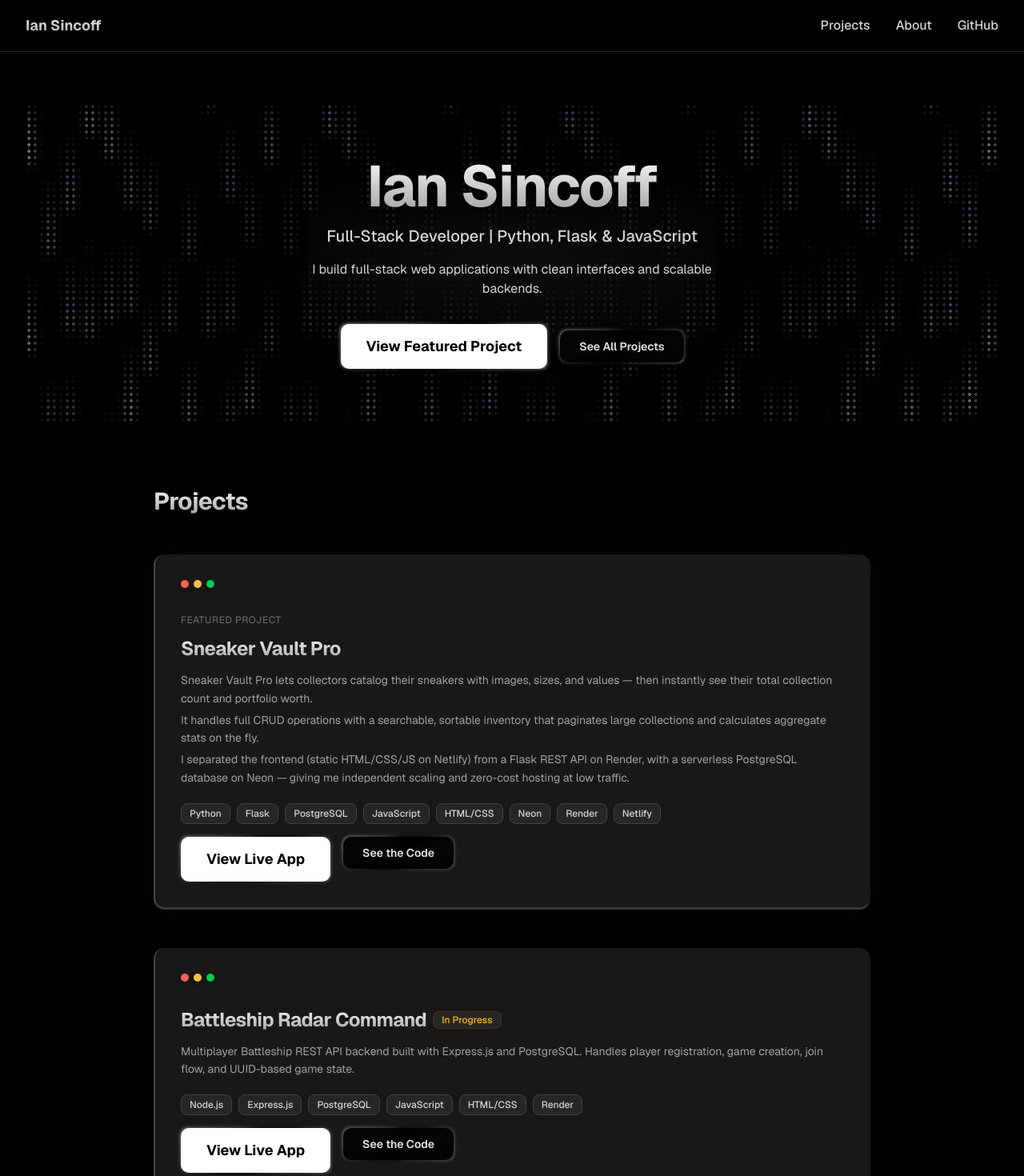
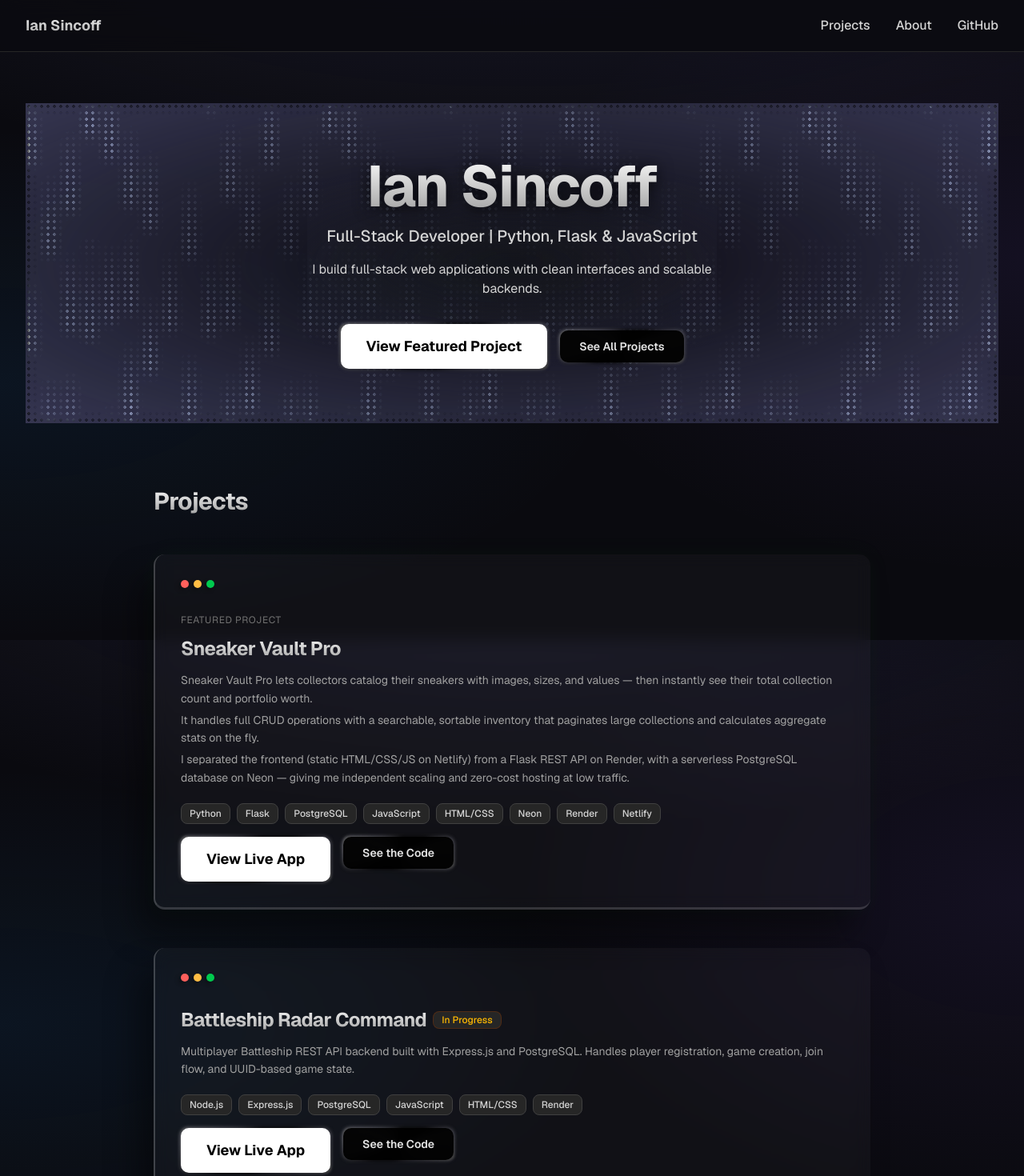
Before and after one commit to sincoff/Portfolio, a Next.js app: page / in a window 1280 px wide. Shown: the top 1470 px of the page at 80% size. Built offline with nearby package versions, Linux system fonts and the light colour scheme.

Commit message:
background ui updates

```diff
--- a/src/app/globals.css
+++ b/src/app/globals.css
@@ -135,7 +135,13 @@
     @apply border-border outline-ring/50;
   }
   body {
-    @apply bg-background text-foreground;
+    @apply text-foreground;
+    background-color: #0a0a0f;
+    background-image:
+      radial-gradient(ellipse 80% 50% at 50% -20%, rgba(120, 119, 198, 0.15), transparent),
+      radial-gradient(ellipse 60% 40% at 0% 60%, rgba(33, 150, 243, 0.08), transparent),
+      radial-gradient(ellipse 50% 50% at 100% 40%, rgba(139, 92, 246, 0.08), transparent);
+    background-attachment: fixed;
     -webkit-font-smoothing: antialiased;
     -moz-osx-font-smoothing: grayscale;
   }
--- a/src/app/layout.tsx
+++ b/src/app/layout.tsx
@@ -22,7 +22,7 @@ export default function RootLayout({
   return (
     <html lang="en" className="dark">
       <body
-        className={`${geistSans.variable} ${geistSans.className} antialiased bg-black text-neutral-50`}
+        className={`${geistSans.variable} ${geistSans.className} antialiased text-neutral-50`}
       >
         {children}
       </body>
--- a/src/app/page.tsx
+++ b/src/app/page.tsx
@@ -5,7 +5,7 @@ import { Footer } from "@/components/Footer";
 
 export default function Home() {
   return (
-    <div className="min-h-screen bg-black">
+    <div className="min-h-screen min-w-full">
       <Nav />
       <main className="max-w-7xl mx-auto">
         <section className="px-4 md:px-8 pt-12 md:pt-16">
--- a/src/components/Footer.tsx
+++ b/src/components/Footer.tsx
@@ -1,6 +1,6 @@
 export function Footer() {
   return (
-    <footer id="about" className="py-20 px-4 md:px-8 border-t border-neutral-800">
+    <footer id="about" className="py-20 px-4 md:px-8 border-t border-neutral-800 bg-white/[0.03] backdrop-blur-[10px]">
       <div className="max-w-4xl mx-auto text-center">
         <h2 className="text-3xl font-bold tracking-tight bg-clip-text text-transparent bg-gradient-to-b from-neutral-50 to-neutral-400 mb-8">
           About
--- a/src/components/Hero.tsx
+++ b/src/components/Hero.tsx
@@ -5,10 +5,10 @@ import { GlowingBorder } from "@/components/ui/glowing-border";
 
 export function Hero() {
   return (
-    <div className="w-full relative min-h-[400px]">
+    <div className="w-full relative min-h-[400px] bg-[#0a0a0f]/80 backdrop-blur-sm">
       <FallingPattern
         color="rgba(148, 163, 184, 0.7)"
-        backgroundColor="#000"
+        backgroundColor="#0a0a0f"
         duration={120}
         blurIntensity="0.4em"
         className="absolute inset-0 h-full [mask-image:radial-gradient(ellipse_80%_80%_at_50%_50%,transparent,black)]"
--- a/src/components/Nav.tsx
+++ b/src/components/Nav.tsx
@@ -19,7 +19,7 @@ export function Nav() {
 
   return (
     <nav
-      className="sticky top-0 z-50 w-full bg-black/95 backdrop-blur-sm border-b border-neutral-800"
+      className="sticky top-0 z-50 w-full bg-[#0a0a0f]/80 backdrop-blur-md border-b border-neutral-800"
       role="navigation"
     >
       <div className="max-w-7xl mx-auto px-4 md:px-8">
--- a/src/components/ProjectCard.tsx
+++ b/src/components/ProjectCard.tsx
@@ -44,7 +44,7 @@ function ProjectCard({ children, className, featured = false }: ProjectCardProps
     <Card
       className={cn(
         "overflow-hidden transition-all duration-[0.4s] ease-[ease] p-8 rounded-xl ring-0",
-        "bg-[rgba(198,198,198,0.12)] backdrop-blur-[10px]",
+        "bg-white/[0.03] backdrop-blur-[10px]",
         "border-0 border-b-[3px] border-b-white/[0.15] border-l-2 border-l-white/[0.2] [border-left-style:outset]",
         featured
           ? "shadow-[-20px_30px_40px_rgba(0,0,0,0.4),0_0_30px_rgba(0,202,78,0.05)] hover:shadow-[-25px_40px_50px_rgba(0,0,0,0.5),0_0_30px_rgba(0,202,78,0.05)]"
```
